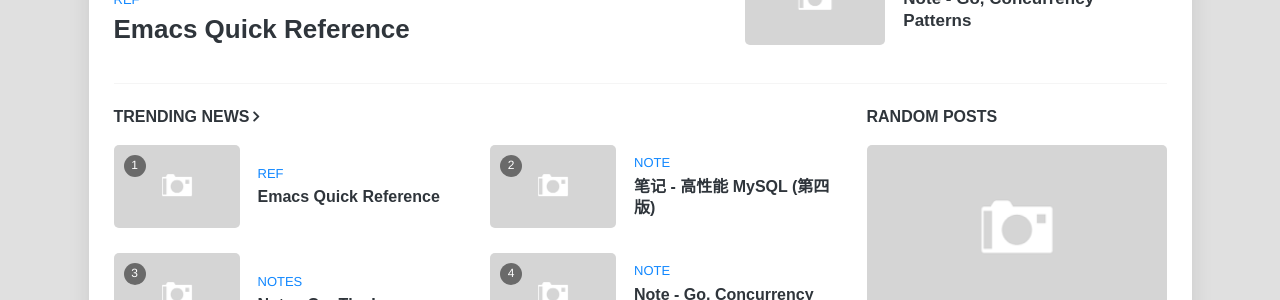
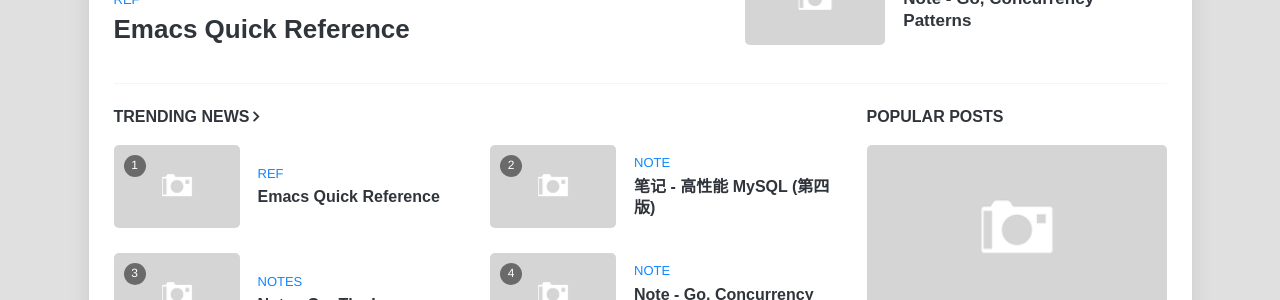
Before and after one commit to postca/postca.github.io, a Jekyll site: the page built from index.html, in a window 1280 px wide and 900 px high, scrolled down 328 px. Shown: the part 152-452 px from the top of the window. Built offline with Jekyll 4.4.1, drawn with Linux system fonts in a browser that asks for light colours; the list of posts is cut into pages by our own code.

Commit message:
Update sidebar.html

```diff
--- a/_includes/sidebar.html
+++ b/_includes/sidebar.html
@@ -1,6 +1,6 @@
 <div class="widget RandomPosts" data-version="2" id="RandomPosts3">
   <div class="widget-title title-wrap">
-    <h3 class="title">Random Posts</h3>
+    <h3 class="title">Popular Posts</h3>
   </div>
   <div class="widget-content sidebar-posts">
     <!-- Postingan pertama (besar) -->
```
